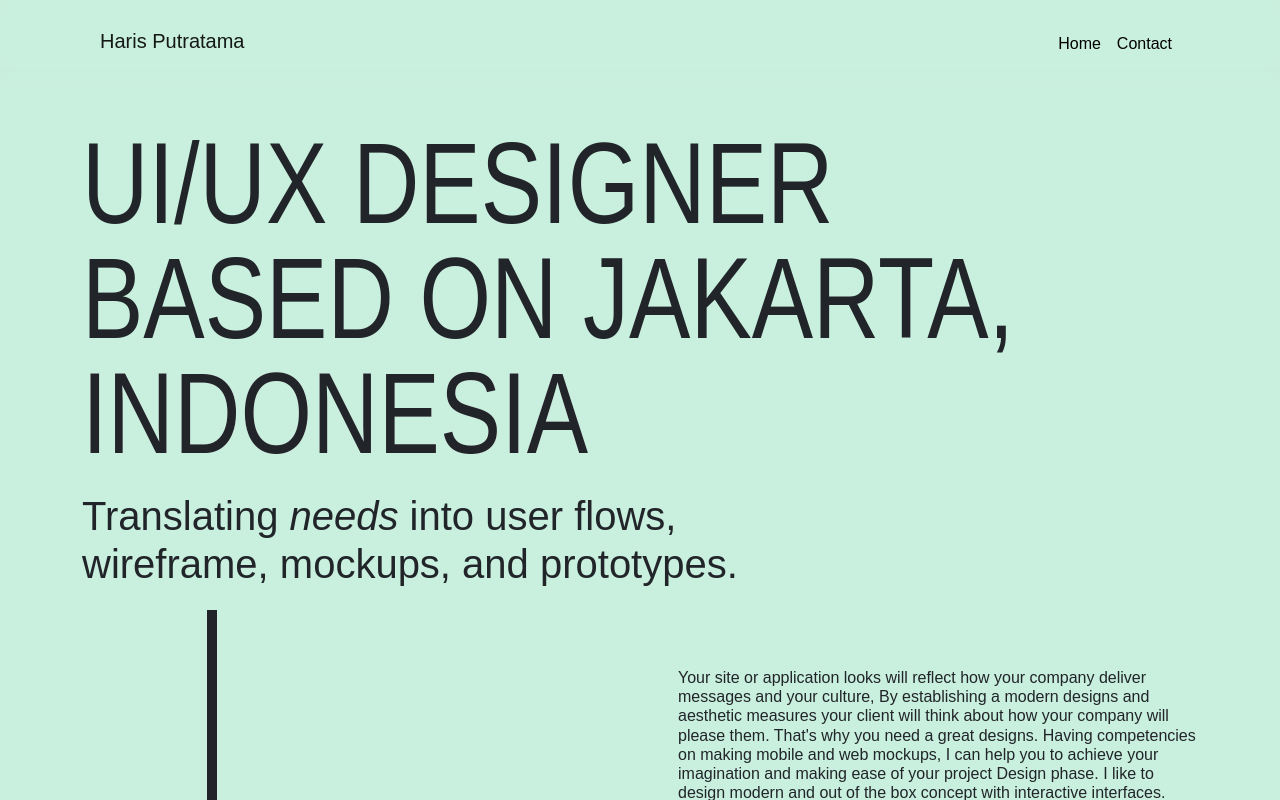
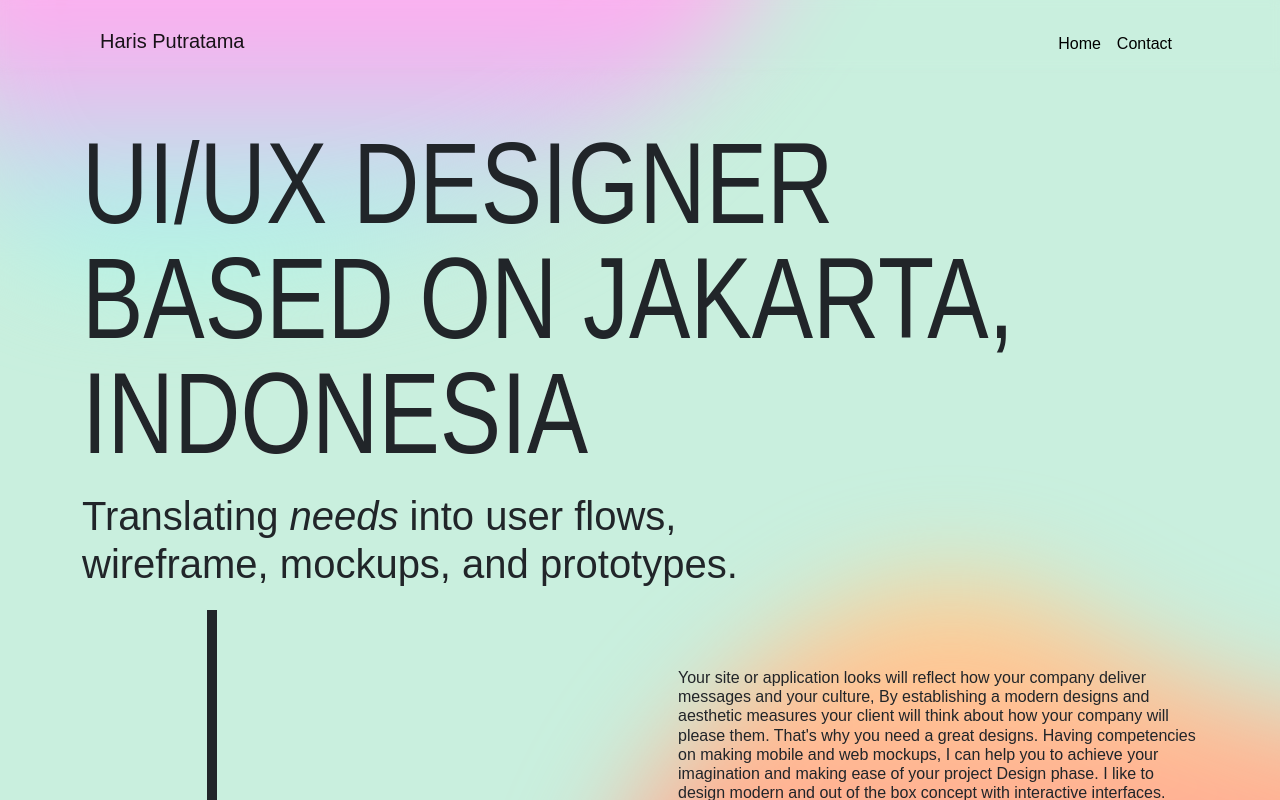
Before and after one commit to hazelflith/Portfolio, a Next.js app: page /uiux in a window 1280 px wide. Shown: the top 800 px of the page. Built offline with nearby package versions, Linux system fonts and the light colour scheme; a web font is replaced by a local one.

Commit message:
⚡️ Improve blur lagginess

```diff
--- a/pages/uiux.js
+++ b/pages/uiux.js
@@ -16,8 +16,6 @@ export default function Uiux() {
     gNavItems = document.querySelectorAll('.global-menu__item');
     elmOverlay = document.querySelector('.shape-overlays');
     overlay = new ShapeOverlays(elmOverlay);
-    // -- ANIMATION CODE HERE --
-    // create our context. This function is invoked immediately and all GSAP animations and ScrollTriggers created during the execution of this function get recorded so we can revert() them later (cleanup)
     let ctx = gsap.context(() => {
       gsap.to(".intro-transition", {
         opacity: 1,
@@ -54,13 +52,31 @@ export default function Uiux() {
         delay: 1.5,
         ease: "expo",
       })
-
-    }); // <- IMPORTANT! Scopes selector text
-
+      const end= "M470.5,313.5Q447,377,381,385Q315,393,268.5,418Q222,443,173.5,419Q125,395,109,345.5Q93,296,94.5,250.5Q96,205,123,170Q150,135,183,75Q216,15,269,54Q322,93,360,124Q398,155,446,202.5Q494,250,470.5,313.5Z";
+      const morph1 = "M425.5,292Q381,334,351,370Q321,406,274.5,403.5Q228,401,171,404Q114,407,108.5,350Q103,293,100,249Q97,205,123,169.5Q149,134,183.5,79.5Q218,25,265.5,68Q313,111,384.5,114.5Q456,118,463,184Q470,250,425.5,292Z";
+      const morph2 = "M432.5,303Q416,356,364.5,371.5Q313,387,267.5,416Q222,445,157,438.5Q92,432,70.5,370.5Q49,309,56,252Q63,195,76.5,130Q90,65,156.5,64.5Q223,64,274,74.5Q325,85,383,106Q441,127,445,188.5Q449,250,432.5,303Z";
+      let blob1 = gsap.timeline({repeat: -1, defaults: {duration: 5}});
+      blob1.to(".path-blob1", {attr: { d: morph1 }});
+      blob1.to(".path-blob1", {attr: { d: morph2 }});
+      blob1.to(".path-blob1", {attr: { d: end }});
+    });
     return () => ctx.revert();
 
   }, []);
   let indonesia = gsap.context(() =>{});
+  let blur = gsap.context(() =>{});
+  function removeBlur(){
+    blur.add(()=> {
+      gsap.to(".blob-bg", {
+        duration: 0.5,
+        autoAlpha: 0,
+      })
+      gsap.to(".navbar", {
+        duration: 0.5,
+        autoAlpha: 0,
+      })
+    })
+  }
   function indonesiaHover(){
     indonesia.add(() => {
     gsap.to(".indonesia2", {
@@ -171,6 +187,7 @@ export default function Uiux() {
     if (overlay.isAnimating) {
       return false;
     }
+    removeBlur();
     overlay.toggle();
   }
   return (
@@ -214,18 +231,7 @@ export default function Uiux() {
                   <stop offset="100%" stop-color= "rgb(239, 98, 159)"></stop>
                 </linearGradient>
               </defs>
-              <path fill="url(#gradient2)" filter="url(#blur)">
-                <animate attributeName='d'
-                dur="5000ms"
-                repeatCount="indefinite"
-
-                values='M470.5,313.5Q447,377,381,385Q315,393,268.5,418Q222,443,173.5,419Q125,395,109,345.5Q93,296,94.5,250.5Q96,205,123,170Q150,135,183,75Q216,15,269,54Q322,93,360,124Q398,155,446,202.5Q494,250,470.5,313.5Z;
-
-                M425.5,292Q381,334,351,370Q321,406,274.5,403.5Q228,401,171,404Q114,407,108.5,350Q103,293,100,249Q97,205,123,169.5Q149,134,183.5,79.5Q218,25,265.5,68Q313,111,384.5,114.5Q456,118,463,184Q470,250,425.5,292Z;
-
-                M432.5,303Q416,356,364.5,371.5Q313,387,267.5,416Q222,445,157,438.5Q92,432,70.5,370.5Q49,309,56,252Q63,195,76.5,130Q90,65,156.5,64.5Q223,64,274,74.5Q325,85,383,106Q441,127,445,188.5Q449,250,432.5,303Z;
-
-                M470.5,313.5Q447,377,381,385Q315,393,268.5,418Q222,443,173.5,419Q125,395,109,345.5Q93,296,94.5,250.5Q96,205,123,170Q150,135,183,75Q216,15,269,54Q322,93,360,124Q398,155,446,202.5Q494,250,470.5,313.5Z;'></animate>
+              <path class="path-blob1" fill="url(#gradient2)" d="M470.5,313.5Q447,377,381,385Q315,393,268.5,418Q222,443,173.5,419Q125,395,109,345.5Q93,296,94.5,250.5Q96,205,123,170Q150,135,183,75Q216,15,269,54Q322,93,360,124Q398,155,446,202.5Q494,250,470.5,313.5Z">
               </path>
             </g>
           </svg>
@@ -233,38 +239,16 @@ export default function Uiux() {
         <div class="blob2">
           <svg viewBox="0 0 800 500" preserveAspectRatio="none" xmlns="http://www.w3.org/2000/svg" width="100%">
             <g transform="translate(128.8225326538086, -8.702774047851562)">
-              <path fill="url(#gradient3)" filter="url(#blur)">
-                <animate attributeName='d'
-                dur="5000ms"
-                repeatCount="indefinite"
-
-                values='M470.5,313.5Q447,377,381,385Q315,393,268.5,418Q222,443,173.5,419Q125,395,109,345.5Q93,296,94.5,250.5Q96,205,123,170Q150,135,183,75Q216,15,269,54Q322,93,360,124Q398,155,446,202.5Q494,250,470.5,313.5Z;
-
-                M425.5,292Q381,334,351,370Q321,406,274.5,403.5Q228,401,171,404Q114,407,108.5,350Q103,293,100,249Q97,205,123,169.5Q149,134,183.5,79.5Q218,25,265.5,68Q313,111,384.5,114.5Q456,118,463,184Q470,250,425.5,292Z;
-
-                M432.5,303Q416,356,364.5,371.5Q313,387,267.5,416Q222,445,157,438.5Q92,432,70.5,370.5Q49,309,56,252Q63,195,76.5,130Q90,65,156.5,64.5Q223,64,274,74.5Q325,85,383,106Q441,127,445,188.5Q449,250,432.5,303Z;
-
-                M470.5,313.5Q447,377,381,385Q315,393,268.5,418Q222,443,173.5,419Q125,395,109,345.5Q93,296,94.5,250.5Q96,205,123,170Q150,135,183,75Q216,15,269,54Q322,93,360,124Q398,155,446,202.5Q494,250,470.5,313.5Z;'></animate>
-              </path>
+            <path class="path-blob1" fill="url(#gradient3)" d="M470.5,313.5Q447,377,381,385Q315,393,268.5,418Q222,443,173.5,419Q125,395,109,345.5Q93,296,94.5,250.5Q96,205,123,170Q150,135,183,75Q216,15,269,54Q322,93,360,124Q398,155,446,202.5Q494,250,470.5,313.5Z">
+            </path>
             </g>
           </svg>
         </div>
         <div class="blob3">
           <svg viewBox="0 0 800 500" preserveAspectRatio="none" xmlns="http://www.w3.org/2000/svg" width="100%">
             <g transform="translate(128.8225326538086, -8.702774047851562)">
-              <path fill="url(#gradient1)" filter="url(#blur)">
-                <animate attributeName='d'
-                dur="5000ms"
-                repeatCount="indefinite"
-
-                values='M470.5,313.5Q447,377,381,385Q315,393,268.5,418Q222,443,173.5,419Q125,395,109,345.5Q93,296,94.5,250.5Q96,205,123,170Q150,135,183,75Q216,15,269,54Q322,93,360,124Q398,155,446,202.5Q494,250,470.5,313.5Z;
-
-                M425.5,292Q381,334,351,370Q321,406,274.5,403.5Q228,401,171,404Q114,407,108.5,350Q103,293,100,249Q97,205,123,169.5Q149,134,183.5,79.5Q218,25,265.5,68Q313,111,384.5,114.5Q456,118,463,184Q470,250,425.5,292Z;
-
-                M432.5,303Q416,356,364.5,371.5Q313,387,267.5,416Q222,445,157,438.5Q92,432,70.5,370.5Q49,309,56,252Q63,195,76.5,130Q90,65,156.5,64.5Q223,64,274,74.5Q325,85,383,106Q441,127,445,188.5Q449,250,432.5,303Z;
-
-                M470.5,313.5Q447,377,381,385Q315,393,268.5,418Q222,443,173.5,419Q125,395,109,345.5Q93,296,94.5,250.5Q96,205,123,170Q150,135,183,75Q216,15,269,54Q322,93,360,124Q398,155,446,202.5Q494,250,470.5,313.5Z;'></animate>
-              </path>
+            <path class="path-blob1" fill="url(#gradient1)" d="M470.5,313.5Q447,377,381,385Q315,393,268.5,418Q222,443,173.5,419Q125,395,109,345.5Q93,296,94.5,250.5Q96,205,123,170Q150,135,183,75Q216,15,269,54Q322,93,360,124Q398,155,446,202.5Q494,250,470.5,313.5Z">
+            </path>
             </g>
           </svg>
         </div>
--- a/styles/globals.css
+++ b/styles/globals.css
@@ -630,42 +630,42 @@ a {
 .blur1{
   width: 100%;
   backdrop-filter: blur(4.5px) !important;
-  padding-bottom: 0.15rem;
+  padding-bottom: 0.05rem;
 }
 .blur2{
   width: 100%;
   backdrop-filter: blur(4px) !important;
-  padding-bottom: 0.15rem;
+  padding-bottom: 0.05rem;
 }
 .blur3{
   width: 100%;
   backdrop-filter: blur(3.5px) !important;
-  padding-bottom: 0.15rem;
+  padding-bottom: 0.05rem;
 }
 .blur4{
   width: 100%;
   backdrop-filter: blur(3px) !important;
-  padding-bottom: 0.15rem;
+  padding-bottom: 0.05rem;
 }
 .blur5{
   width: 100%;
   backdrop-filter: blur(2.5px) !important;
-  padding-bottom: 0.15rem;
+  padding-bottom: 0.05rem;
 }
 .blur6{
   width: 100%;
   backdrop-filter: blur(2px) !important;
-  padding-bottom: 0.15rem;
+  padding-bottom: 0.05rem;
 }
 .blur7{
   width: 100%;
   backdrop-filter: blur(1.5px) !important;
-  padding-bottom: 0.15rem;
+  padding-bottom: 0.05rem;
 }
 .blur8{
   width: 100%;
   backdrop-filter: blur(1px) !important;
-  padding-bottom: 0.15rem;
+  padding-bottom: 0.05rem;
 }
 .ui-brand{
   font-size: 20px;
@@ -765,6 +765,7 @@ a {
   height: 100%;
   z-index: -1;
   opacity: 0;
+  filter: blur(50px);
 }
 .blob1{
   position: absolute;
```
